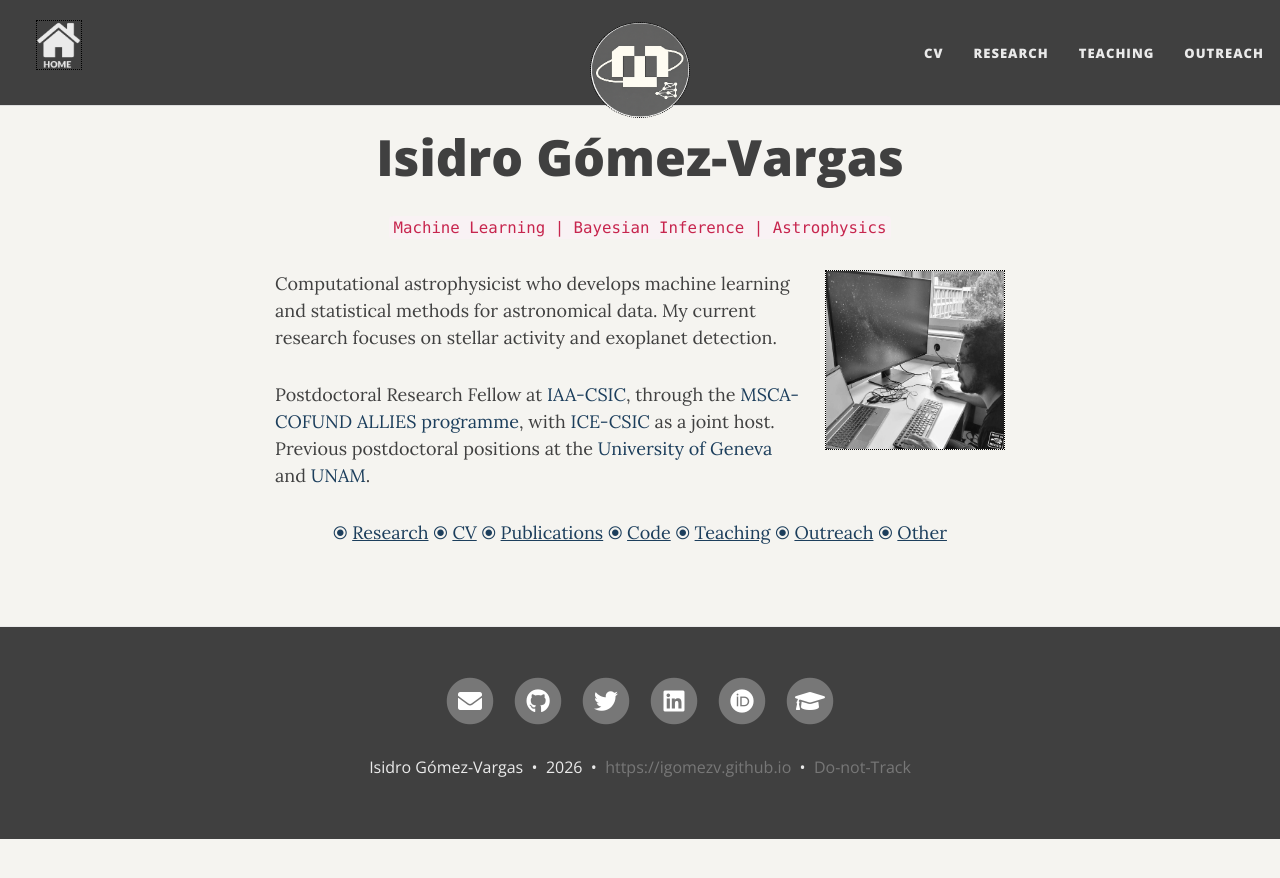
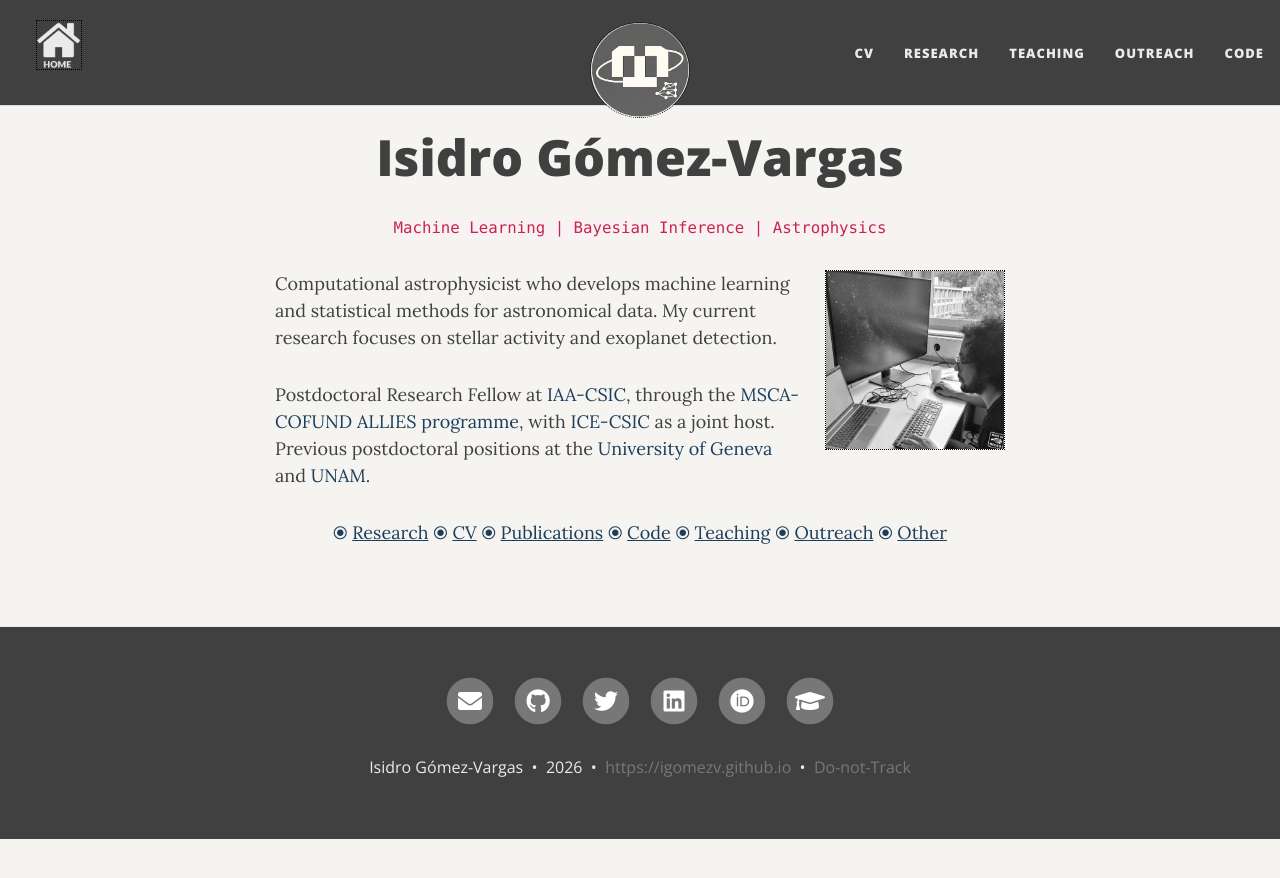
Before and after one commit to igomezv/igomezv.github.io, a Jekyll site: the page built from index.md, in a window 1280 px wide. Shown: the top 878 px of the page. Built offline with Jekyll 4.4.1, drawn with Linux system fonts in a browser that asks for light colours; nearby versions of some CDN libraries; comment, search, counter and statistics services are not loaded.

Commit message:
Add code tab

```diff
--- a/_config.yml
+++ b/_config.yml
@@ -8,6 +8,7 @@ navbar-links:
 #   Contact: "contact"
    Teaching: "teaching"
    Outreach: "outreach"
+   Code: "code"
 # Other: "other"
 
 
```
